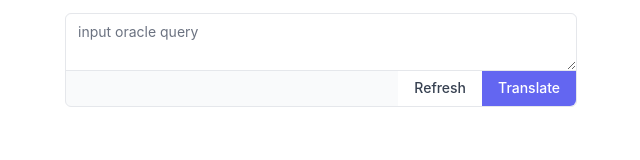
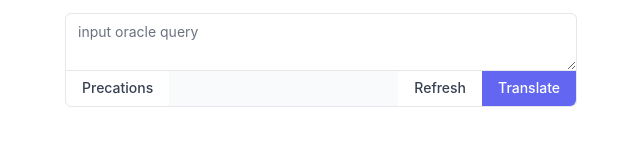
Before and after one commit to arty0928/Oracle-Postgresql-, a React (Create React App) app: page / in a window 1280 px wide. Shown: the part 167-327 px from the top of the page, without its empty margins (319-959 px from the left). Built offline with nearby package versions, Linux system fonts and the light colour scheme.

Commit message:
button color

```diff
--- a/src/App.js
+++ b/src/App.js
@@ -120,6 +120,19 @@ function App() {
 
               <div className=" px-0 py-0 sm:flex sm:flex-row sm:px-0">
                 <button
+                    type="submit"
+                    id="Precautions"
+                    // onClick={PrecationsPage}
+                    className="bg-white inline-flex w-full justify-center
+                    sm:rounded-bl-md rounded-none focus:bg-white
+                    px-4 py-2 text-base font-medium text-gray-700
+                    hover:bg-gray-200 sm:w-auto sm:text-sm sm:bg-white"
+                  >
+                    <a href = "./Precations.js">
+                      Precations
+                    </a>
+                  </button>
+                <button
                   type="submit"
                   id="page-reset"
                   onClick={refreshPage}
```
